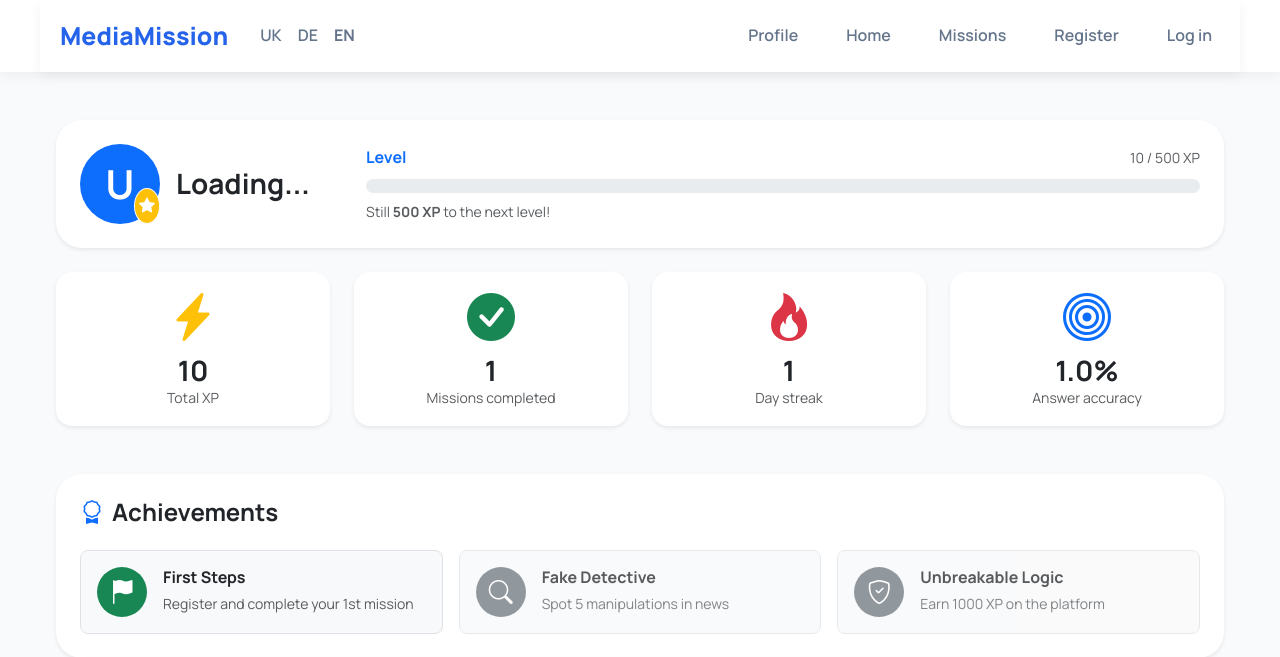
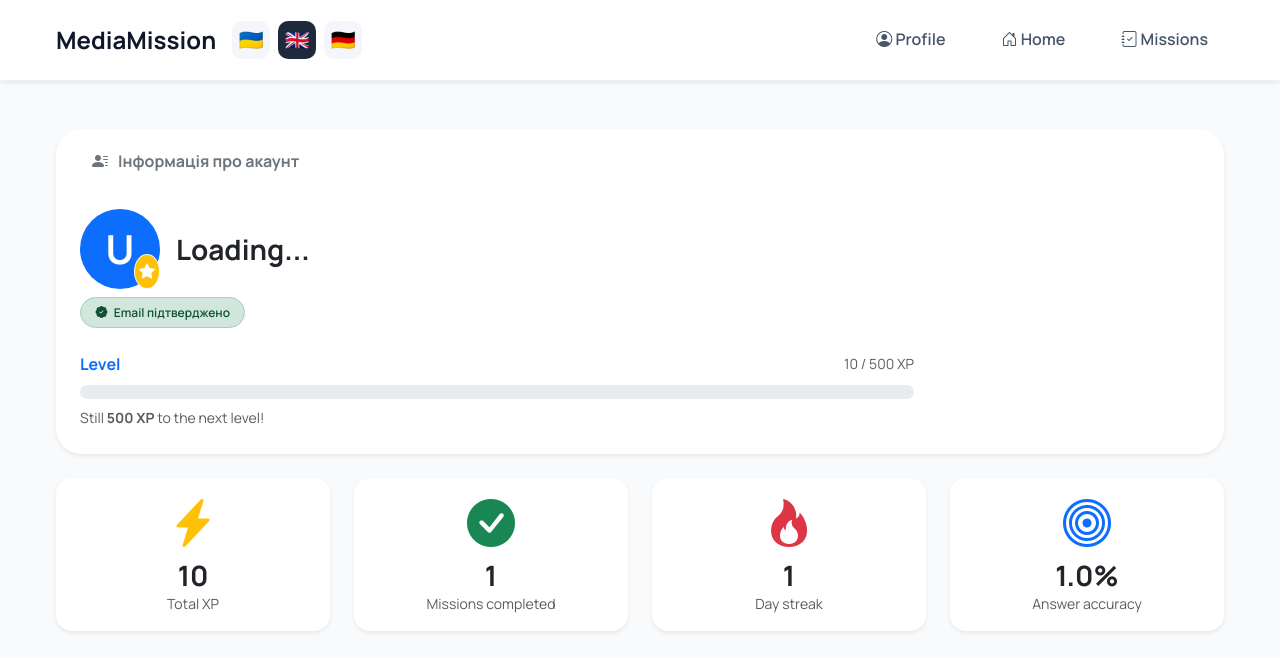
Before and after one commit to ok230111-dev/MediaMission, a Flask app: page /profile in a window 1280 px wide. Shown: the top 657 px of the page. Run offline with Flask 3, Linux system fonts and the light colour scheme; the visitor is signed in with stand-in values (Sample User, id 1); tables that the repository leaves empty hold one stand-in row (values such as "Sample post"); some libraries are stand-ins or nearby versions.

Commit message:
information about account, profile. email_verified added

```diff
--- a/app.py
+++ b/app.py
@@ -524,6 +524,7 @@ def create_user():
         accuracy=0,
         streak=0,
         created_at=datetime.now(timezone.utc),
+        email_verified=data.get("email_verified", False)
     )
 
     db.session.add(new_user)
@@ -549,20 +550,28 @@ def profile():
     if user_id is None:
         return redirect(url_for('login'))
 
-    user = Users.query.get(user_id)
+    user = db.session.get(Users, user_id)
+
     if user is None:
         session.clear()
-        return redirect(url_for('login'))
+        return redirect(url_for("login"))
 
-    # Останні 5 спроб користувача, найновіші зверху
     recent_progress = (
         UserMissionProgress.query
         .filter_by(user_id=user_id)
-        .order_by(UserMissionProgress.completed_at.desc(), UserMissionProgress.id.desc())        .limit(5)
+        .order_by(
+            UserMissionProgress.completed_at.desc(),
+            UserMissionProgress.id.desc()
+        )
+        .limit(5)
         .all()
     )
 
-    return render_template('profile.html', user=user, recent_progress=recent_progress)
+    return render_template(
+        "profile.html",
+        user=user,
+        recent_progress=recent_progress
+    )
 
 
 
@@ -584,6 +593,25 @@ def check_provider():
         return {"providers": []}
 
 
+
+
+@app.route("/api/update_verification_status", methods=["POST"])
+def update_verification_status():
+    data = request.get_json()
+    if not data or "uid" not in data:
+        return {"success": False}, 400
+
+    user = Users.query.filter_by(firebase_uid=data["uid"]).first()
+    if user is None:
+        return {"success": False, "error": "user not found"}, 404
+
+    if data.get("email_verified") and not user.email_verified:
+        user.email_verified = True
+        db.session.commit()
+
+    return {"success": True, "email_verified": user.email_verified}
+
+
 with app.app_context():
     db.create_all()
 
--- a/static/css/base.css
+++ b/static/css/base.css
@@ -30,7 +30,7 @@ body{
 
 
 
-/* Navbar */
+/* Navbar
 header {
   position: sticky;
   z-index: 1000;
@@ -40,9 +40,9 @@ header {
 }
 
 .navbar{
-    /*background:var(--surface-color);*/
+    /*background:var(--surface-color);
     background: transparent;
-    min-height: 72px; /* Задаємо мінімальну висоту замість фіксованої */
+    min-height: 72px; /* Задаємо мінімальну висоту замість фіксованої *
     box-shadow:var(--shadow-small);
     position:sticky;
     top:0;
@@ -69,6 +69,91 @@ header {
 }
 .nav-link:hover{
     color:var(--primary-color)!important
+}
+
+/* ===========================
+   HEADER
+=========================== */
+
+.site-header{
+    background:white;
+    position:sticky;
+    top:0;
+    z-index:1000;
+    border-bottom:1px solid #eef1f5;
+}
+
+/* ===========================
+   LOGO
+=========================== */
+
+.navbar-brand{
+
+    font-size:1.5rem;
+    font-weight:800;
+    color:#0f172a !important;
+
+    display:flex;
+    align-items:center;
+    gap:.6rem;
+}
+
+.navbar-brand i{
+
+    color:#4f46e5;
+    font-size:1.4rem;
+}
+
+/* ===========================
+   NAV LINKS
+=========================== */
+
+.nav-link{
+
+    color:#475569 !important;
+    font-weight:600;
+
+    transition:.25s;
+
+    padding:.55rem 1rem !important;
+    border-radius:12px;
+}
+
+.nav-link:hover{
+
+    background:#eef2ff;
+    color:#4f46e5 !important;
+}
+
+/* ===========================
+   LANGUAGE SWITCH
+=========================== */
+.language-switch{
+    display:flex;
+    gap:8px;
+}
+
+.language-switch a{
+    width:38px;
+    height:38px;
+    display:flex;
+    align-items:center;
+    justify-content:center;
+    border-radius:10px;
+    text-decoration:none;
+    font-size:20px;
+    background:#f4f6fb;
+    transition:.2s;
+}
+
+.language-switch a:hover{
+    background:#203047;
+    transform:translateY(-2px);
+}
+
+.language-switch a.active{
+    background:var(--text-color);
+    color:white;
 }
 
 /* Стилі для мобільного меню при розгортанні */
--- a/static/css/components.css
+++ b/static/css/components.css
@@ -79,3 +79,19 @@
     font-size: 0.9rem;
     color: #374151;
 }
+
+.badge-verification-pending {
+  background-color: #fff3cd;
+  color: #856404;
+  border: 1px solid #ffe69c;
+  padding: 0.5rem 0.9rem;
+  font-weight: 600;
+}
+
+.badge-verification-verified {
+  background-color: #d1e7dd;
+  color: #0f5132;
+  border: 1px solid #a3cfbb;
+  padding: 0.5rem 0.9rem;
+  font-weight: 600;
+}
--- a/static/js/authorized.js
+++ b/static/js/authorized.js
@@ -3,7 +3,7 @@ import { onAuthStateChanged, signOut } from "https://www.gstatic.com/firebasejs/
 
 const ADMIN_EMAIL = "admin.230111@gmail.com";
 
-onAuthStateChanged(auth, (user) => {
+onAuthStateChanged(auth, async (user) => {
   const heroTitle = document.querySelector(".hero h1");
   const navbarNav = document.getElementById("navbarNav");
   const body = document.body;
@@ -73,4 +73,17 @@ onAuthStateChanged(auth, (user) => {
       </ul>
     `;
   }
+
+  if (user) {
+  // Перевіряємо актуальний статус верифікації і синхронізуємо з бекендом
+  await user.reload();  // підтягує свіжі дані з Firebase (важливо, бо user.emailVerified міг застаріти)
+
+  if (user.emailVerified) {
+    fetch("/api/update_verification_status", {
+      method: "POST",
+      headers: { "Content-Type": "application/json" },
+      body: JSON.stringify({ uid: user.uid, email_verified: true })
+    });
+  }
+  }
 });
--- a/static/js/google-login.js
+++ b/static/js/google-login.js
@@ -26,7 +26,8 @@ btn.addEventListener("click", async () => {
                 uid: user.uid,
                 email: user.email,
                 display_name: user.displayName || "Користувач",
-                provider: user.providerData[0]?.providerId || "google.com"
+                provider: user.providerData[0]?.providerId || "google.com",
+                email_verified: user.emailVerified
             })
         });
 
--- a/static/js/profile.js
+++ b/static/js/profile.js
@@ -1,5 +1,5 @@
 import { auth } from "./firebase-config.js";
-import { onAuthStateChanged } from "https://www.gstatic.com/firebasejs/12.16.0/firebase-auth.js";
+import { sendEmailVerification, onAuthStateChanged } from "https://www.gstatic.com/firebasejs/12.16.0/firebase-auth.js";
 
 onAuthStateChanged(auth, (user) => {
   if (user) {
@@ -49,3 +49,70 @@ onAuthStateChanged(auth, (user) => {
     window.location.href = "/login";
   }
 });
+
+document.getElementById("verifyEmailBtn")?.addEventListener("click", async () => {
+  const btn = document.getElementById("verifyEmailBtn");
+  const statusEl = document.getElementById("verifyStatus");
+
+  if (!auth.currentUser) {
+    return;
+  }
+
+  btn.disabled = true;
+  btn.textContent = "Sending..."
+
+  try {
+    await sendEmailVerification(auth.currentUser);
+    statusEl.textContent = "Лист надіслано! Перевірте пошту (і папку «Спам»).";
+    statusEl.className = "text-success small mt-2";
+  } catch (error) {
+    console.error(error);
+    if (error.code === "auth/too-many-requests") {
+      statusEl.textContent = "Забагато спроб. Спробуйте пізніше.";
+    } else {
+      statusEl.textContent = "Помилка надсилання листа.";
+    }
+    statusEl.className = "text-danger small mt-2";
+  } finally {
+    btn.disabled = false;
+    btn.textContent = "Надіслати лист підтвердження";
+  }
+
+  // у profile.js, після завантаження сторінки
+setInterval(async () => {
+  if (auth.currentUser) {
+    await auth.currentUser.reload();
+    if (auth.currentUser.emailVerified) {
+      const verifyBtn = document.getElementById("verifyEmailBtn");
+      if (verifyBtn) {
+        // Синхронізуємо з бекендом і перезавантажуємо, щоб Jinja показав badge замість кнопки
+        await fetch("/api/update_verification_status", {
+          method: "POST",
+          headers: { "Content-Type": "application/json" },
+          body: JSON.stringify({ uid: auth.currentUser.uid, email_verified: true })
+        });
+        window.location.reload();
+      }
+    }
+  }
+}, 5000); // перевірка кожні 5 секунд, поки кнопка видима
+});
+
+// у profile.js, після завантаження сторінки
+setInterval(async () => {
+  if (auth.currentUser) {
+    await auth.currentUser.reload();
+    if (auth.currentUser.emailVerified) {
+      const verifyBtn = document.getElementById("verifyEmailBtn");
+      if (verifyBtn) {
+        // Синхронізуємо з бекендом і перезавантажуємо, щоб Jinja показав badge замість кнопки
+        await fetch("/api/update_verification_status", {
+          method: "POST",
+          headers: { "Content-Type": "application/json" },
+          body: JSON.stringify({ uid: auth.currentUser.uid, email_verified: true })
+        });
+        window.location.reload();
+      }
+    }
+  }
+}, 5000); // перевірка кожні 5 секунд, поки кнопка
--- a/templates/base.html
+++ b/templates/base.html
@@ -84,61 +84,65 @@
          Верхня навігаційна панель сайту
     =========================================================== -->
 
-    <header>
-      <nav class="navbar navbar-expand-lg navbar-light container">
-        <!-- Логотип -->
-        <a class="navbar-brand" href="/">MediaMission</a>
+    <header class="site-header shadow-sm">
+      <nav class="navbar navbar-expand-lg container py-3">
+        <a class="navbar-brand fw-bold" href="/"> MediaMission </a>
+
+        <div class="d-flex align-items-center ms-auto">
+          <div class="language-switch me-3">
+            <a
+              href="/set_language/uk"
+              class="{% if g.lang=='uk' %}active{% endif %}"
+            >
+              🇺🇦
+            </a>
 
             <a
-          class="nav-link {% if g.lang == 'uk' %}fw-bold text-primary{% endif %}"
-          href="/set_language/uk"
-          >UK</a
+              href="/set_language/en"
+              class="{% if g.lang=='en' %}active{% endif %}"
             >
+              🇬🇧
+            </a>
+
             <a
-          class="nav-link {% if g.lang == 'de' %}fw-bold text-primary{% endif %}"
               href="/set_language/de"
-          >DE</a
+              class="{% if g.lang=='de' %}active{% endif %}"
             >
-        <a
-          class="nav-link {% if g.lang == 'en' %}fw-bold text-primary{% endif %}"
-          href="/set_language/en"
-          >EN</a
-        >
+              🇩🇪
+            </a>
+          </div>
 
-        <!-- Кнопка-гамбургер -->
           <button
             class="navbar-toggler"
             type="button"
             data-bs-toggle="collapse"
             data-bs-target="#navbarNav"
-          aria-controls="navbarNav"
-          aria-expanded="false"
-          aria-label="Toggle navigation"
           >
             <span class="navbar-toggler-icon"></span>
           </button>
+        </div>
 
-        <!-- Блок посилань -->
         <div class="collapse navbar-collapse" id="navbarNav">
-          <ul
-            class="navbar-nav ms-auto align-items-lg-center gap-lg-3 mt-3 mt-lg-0"
-          >
+          <ul class="navbar-nav ms-auto align-items-lg-center gap-lg-4">
             <li class="nav-item">
-              <a class="nav-link" href="/profile">{{t('nav_profile')}}</a>
+              <a class="nav-link" href="/profile">
+                <i class="bi bi-person-circle"></i>
+                {{ t('nav_profile') }}
+              </a>
             </li>
+
             <li class="nav-item">
-              <a class="nav-link" href="/">{{t('nav_home')}}</a>
+              <a class="nav-link" href="/">
+                <i class="bi bi-house-door"></i>
+                {{ t('nav_home') }}
+              </a>
             </li>
+
             <li class="nav-item">
-              <a class="nav-link" href="/missions-overview"
-                >{{t('nav_missions')}}</a
-              >
-            </li>
-            <li class="nav-item">
-              <a class="nav-link" href="/register">{{t('nav_register')}}</a>
-            </li>
-            <li class="nav-item">
-              <a class="nav-link" href="/login">{{t('nav_login')}}</a>
+              <a class="nav-link" href="/missions-overview">
+                <i class="bi bi-journal-check"></i>
+                {{ t('nav_missions') }}
+              </a>
             </li>
           </ul>
         </div>
--- a/templates/profile.html
+++ b/templates/profile.html
@@ -12,6 +12,14 @@ MediaMission{% endblock %} {% block content %}
     style="border-radius: var(--radius-large, 16px)"
   >
     <div class="row align-items-center g-4">
+      <button
+        type="button"
+        class="btn btn-outline-secondary btn-sm mt-2"
+        data-bs-toggle="modal"
+        data-bs-target="#accountInfoModal"
+      >
+        <i class="bi bi-person-lines-fill"></i> Інформація про акаунт
+      </button>
       <!-- Аватар та основна інфо -->
       <div
         class="col-md-3 text-center text-md-start d-flex align-items-center justify-content-center justify-content-md-start gap-3"
@@ -36,6 +44,29 @@ MediaMission{% endblock %} {% block content %}
           <p class="text-muted mb-0 small" id="profileEmail"></p>
         </div>
       </div>
+
+      {% if user.provider == 'password' and not user.email_verified %}
+      <div class="mt-2 d-flex align-items-center gap-2 flex-wrap">
+        <span class="badge rounded-pill badge-verification-pending">
+          <i class="bi bi-exclamation-triangle-fill me-1"></i> Email не
+          підтверджено
+        </span>
+        <button
+          id="verifyEmailBtn"
+          class="btn btn-sm btn-outline-warning rounded-pill px-3"
+        >
+          <i class="bi bi-envelope-check"></i> Підтвердити email
+        </button>
+      </div>
+      <div id="verifyStatus" class="mt-2 small"></div>
+
+      {% elif user.provider == 'google.com' or user.email_verified %}
+      <div class="mt-2">
+        <span class="badge rounded-pill badge-verification-verified">
+          <i class="bi bi-patch-check-fill me-1"></i> Email підтверджено
+        </span>
+      </div>
+      {% endif %}
 
       <!-- Шкала прогресу до наступного рівня -->
       <div class="col-md-9">
@@ -221,6 +252,86 @@ MediaMission{% endblock %} {% block content %}
       {% endif %}
     </div>
   </div>
+  <div
+    class="modal fade"
+    id="accountInfoModal"
+    tabindex="-1"
+    aria-hidden="true"
+  >
+    <div class="modal-dialog modal-dialog-centered">
+      <div class="modal-content" style="border-radius: 16px; border: none">
+        <div class="modal-header border-0">
+          <h5 class="modal-title fw-bold">
+            <i class="bi bi-person-lines-fill text-primary me-2"></i>Інформація
+            про акаунт
+          </h5>
+          <button
+            type="button"
+            class="btn-close"
+            data-bs-dismiss="modal"
+            aria-label="Close"
+          ></button>
+        </div>
+        <div class="modal-body">
+          <div class="mb-3">
+            <small class="text-muted d-block">Nickname</small>
+            <strong>{{ user.display_name }}</strong>
+          </div>
+
+          <div class="mb-3">
+            <small class="text-muted d-block">Email</small>
+            <strong>{{ user.email }}</strong>
+          </div>
+
+          <div class="mb-3">
+            <small class="text-muted d-block">Спосіб входу</small>
+            <strong>
+              {% if user.provider == 'google.com' %}
+              <i class="bi bi-google"></i> Google {% else %}
+              <i class="bi bi-envelope"></i> Email та пароль {% endif %}
+            </strong>
+          </div>
+
+          <div class="mb-3">
+            <small class="text-muted d-block">Статус email</small>
+            <strong>
+              {% if user.email_verified %}
+              <span class="text-success">Підтверджено</span>
+              {% else %}
+              <span class="text-warning">Не підтверджено</span>
+              {% endif %}
+            </strong>
+          </div>
+
+          <div class="mb-3">
+            <small class="text-muted d-block">Дата реєстрації</small>
+            <strong>{{ user.created_at.strftime("%H:%M, %d.%m.%Y") }}</strong>
+          </div>
+
+          {% if user.last_login %}
+          <div class="mb-3">
+            <small class="text-muted d-block">Останній вхід</small>
+            <strong>{{ user.last_login.strftime("%H:%M, %d.%m.%Y") }}</strong>
+          </div>
+          {% endif %}
+
+          <div class="mb-0">
+            <small class="text-muted d-block">ID акаунта</small>
+            <code class="small">{{ user.firebase_uid }}</code>
+          </div>
+        </div>
+        <div class="modal-footer border-0">
+          <button
+            type="button"
+            class="btn btn-secondary"
+            data-bs-dismiss="modal"
+          >
+            Закрити
+          </button>
+        </div>
+      </div>
+    </div>
+  </div>
 </section>
 
 <script
--- a/translations.py
+++ b/translations.py
@@ -34,7 +34,7 @@ TRANSLATIONS = {
         "index_video_desc": "Аналізуй короткі відео, визначай маніпуляції та перевіряй інформацію",
         "index_news_desc": "Навчайся знаходити фейки, клікбейт та недостовірні джерела",
         "index_cases_desc": "Розв'язуй реальні інформаційні ситуації та отримуй XP",
-        "index_protos_desc": "Аналізуй зображення та знаходь ознаки монтажу",
+        "index_photos_desc": "Аналізуй зображення та знаходь ознаки монтажу",
         "index_websites_desc": "Перевіряй надійність сайтів та їхніх джерел",
         "index_why": "Чому важливо розвивати медіаграмотність?",
         "index_why_check": "Перевіряй інформацію",
```
Lines whose indentation alone changed are shown as unchanged.
